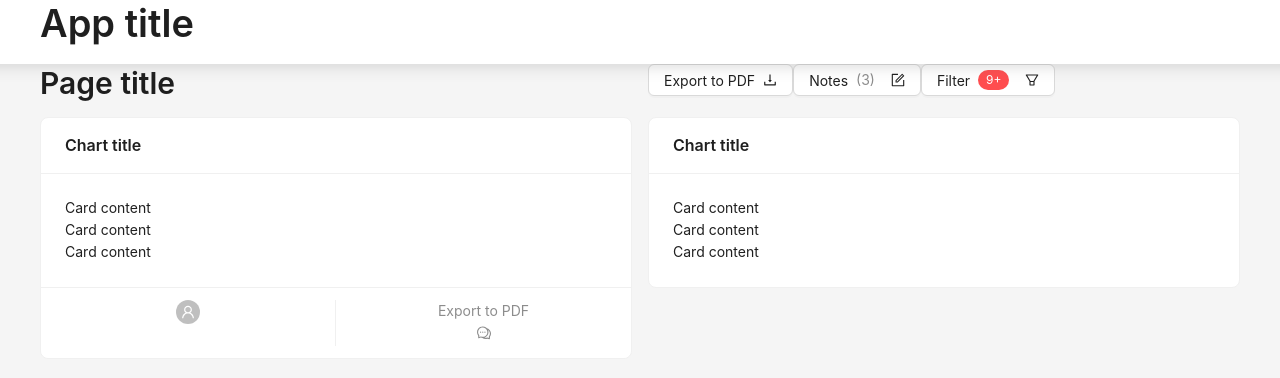
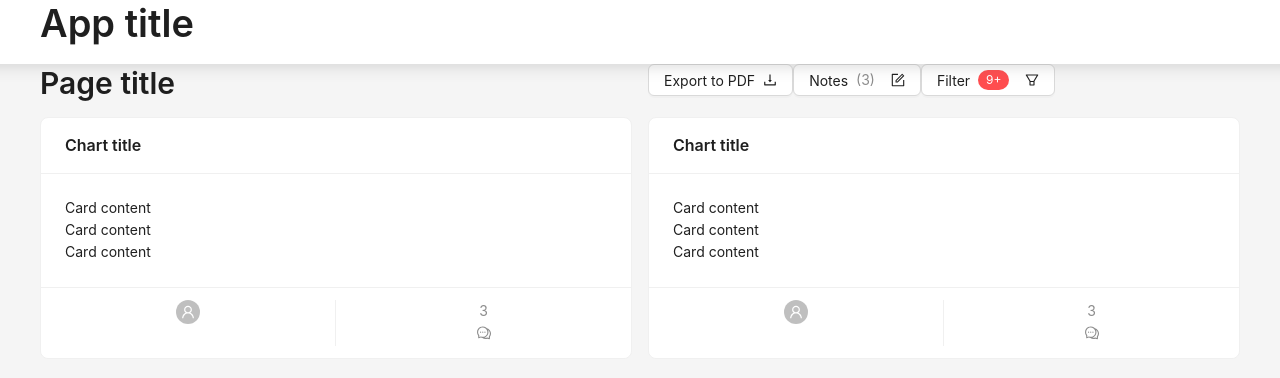
Before and after one commit to amuzalevskiy/ark-talent-task, a Next.js app: page / in a window 1280 px wide. Shown: the top 378 px of the page. Built offline with nearby package versions, Linux system fonts and the light colour scheme.

Commit message:
Actions panel draft

```diff
--- a/pages/index.tsx
+++ b/pages/index.tsx
@@ -39,7 +39,7 @@ const App: React.FC = () => (
           <Col span={12}>
             <Card title="Chart title" bordered={true} actions={[
                 <Avatar size="small" icon={<UserOutlined />} />,
-                <>Export to PDF<CommentOutlined /></>,
+                <>3<CommentOutlined /></>,
               ]}>
               <p>Card content</p>
               <p>Card content</p>
@@ -47,7 +47,10 @@ const App: React.FC = () => (
             </Card>
           </Col>
           <Col span={12}>
-            <Card title="Chart title" bordered={true}>
+            <Card title="Chart title" bordered={true} actions={[
+                <Avatar size="small" icon={<UserOutlined />} />,
+                <>3<CommentOutlined /></>,
+              ]}>
               <p>Card content</p>
               <p>Card content</p>
               <p>Card content</p>
```
